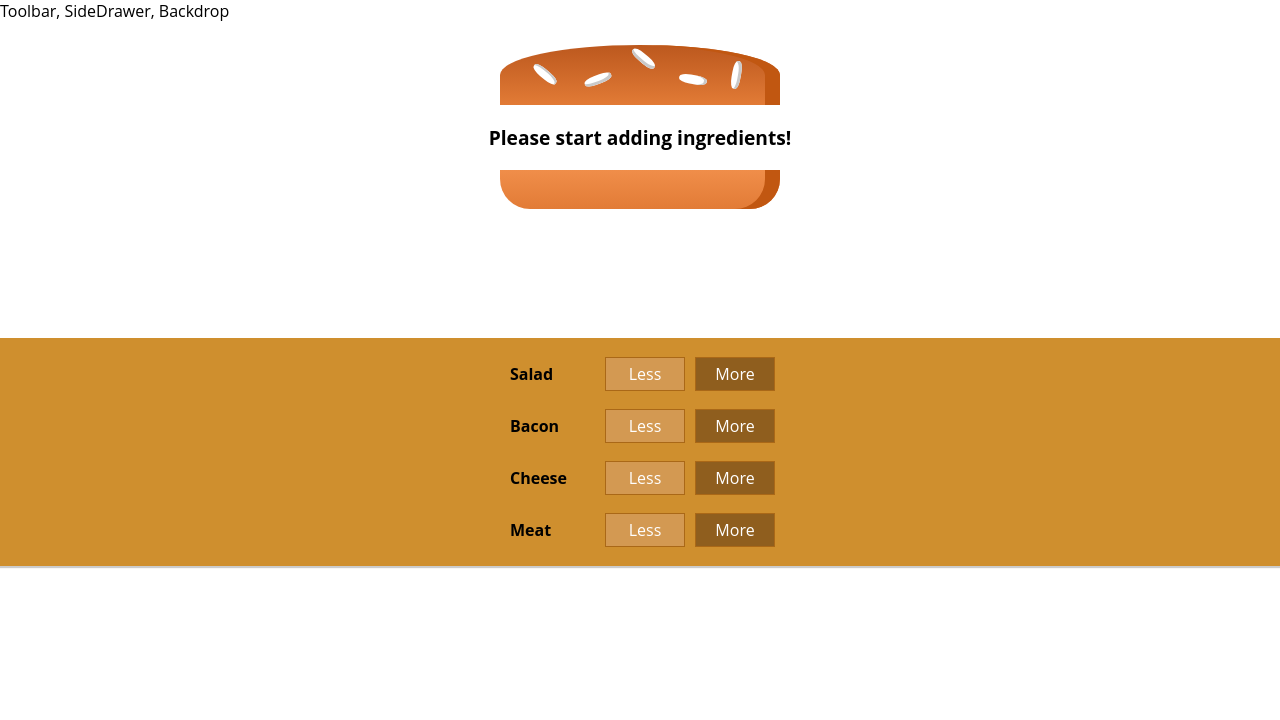
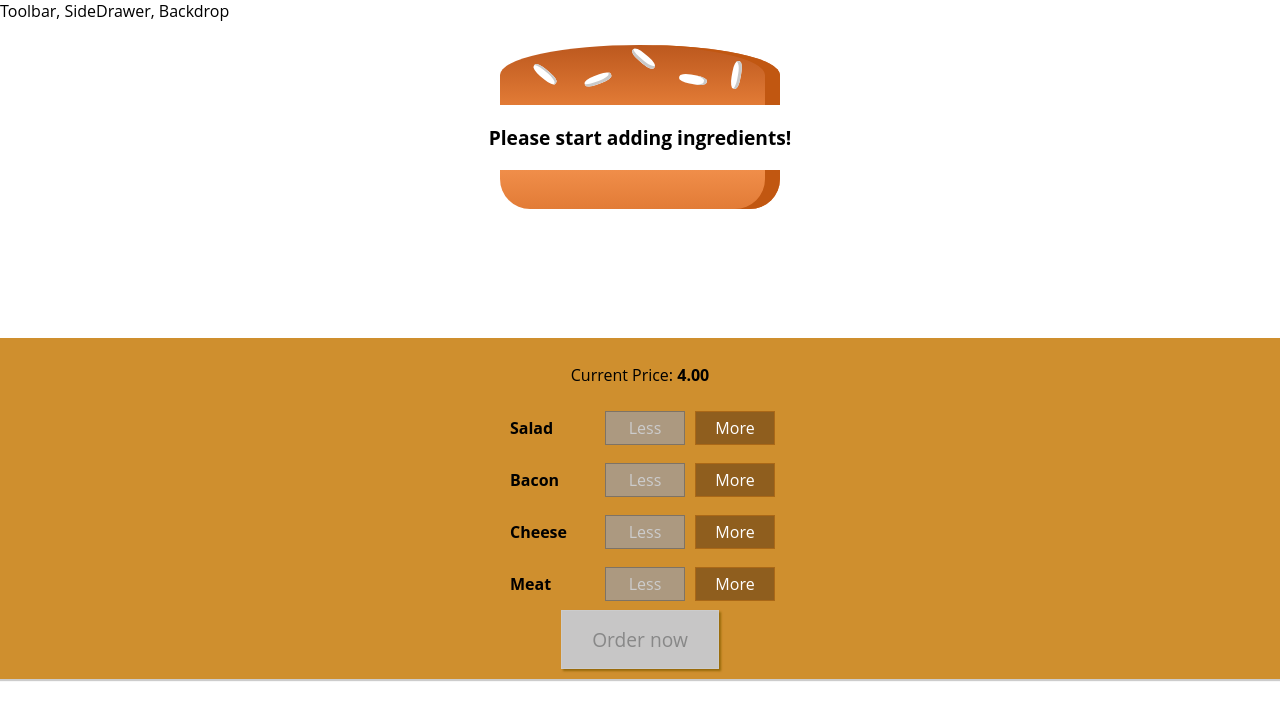
Before and after one commit to k1sauce/learnreact, a React app in the folder burger_builder/: page / in a window 1280 px wide. Shown: the top 720 px of the page. Built offline with nearby package versions, Linux system fonts and the light colour scheme.

Commit message:
adding and subtracting ingredients from state

```diff
--- a/burger_builder/src/components/Burger/BuildControls/BuildControl/BuildControl.js
+++ b/burger_builder/src/components/Burger/BuildControls/BuildControl/BuildControl.js
@@ -4,7 +4,7 @@
 const buildControl = (props) => (
     <div className={classes.BuildControl}>
         <div className={classes.Label}>{props.label}</div>
-        <button className={classes.Less}>Less</button>
+        <button className={classes.Less} onClick={props.removed} disabled={props.disabled}>Less</button>
         <button className={classes.More} onClick={props.added}>More</button>
     </div>
 );
--- a/burger_builder/src/components/Burger/BuildControls/BuildControls.js
+++ b/burger_builder/src/components/Burger/BuildControls/BuildControls.js
@@ -11,12 +11,18 @@
 
 const buildControls = (props) => (
     <div className={classes.BuildControls}>
+        <p>Current Price: <strong>{props.price.toFixed(2)}</strong></p>
         {controls.map(ctrl => (
             <BuildControl
                 key={ctrl.label}
                 label={ctrl.label}
-                added={() => props.ingredientAdded(ctrl.type)}/>
+                added={() => props.ingredientAdded(ctrl.type)}
+                removed={() => props.ingredientRemoved(ctrl.type)}
+                disabled={props.disabled[ctrl.type]}/>
         ))}
+        <button
+        className={classes.OrderButton}
+        disabled={!props.purchasable}>Order now</button>
     </div>
 );
 
--- a/burger_builder/src/components/Burger/BuildControls/BuildControls.module.css
+++ b/burger_builder/src/components/Burger/BuildControls/BuildControls.module.css
@@ -8,3 +8,44 @@
     margin: auto;
     padding: 10px 0;
 }
+
+.OrderButton {
+    background-color: #DAD735;
+    outline: none;
+    cursor: pointer;
+    border: 1px solid #966909;
+    color: #966909;
+    font-family: inherit;
+    font-size: 1.2em;
+    padding: 15px 30px;
+    box-shadow: 2px 2px 2px #966909;
+}
+
+.OrderButton:hover, .OrderButton:active {
+    background-color: #A0DB41;
+    border: 1px solid #966909;
+    color: #966909;
+}
+
+.OrderButton:disabled {
+    background-color: #C7C6C6;
+    cursor: not-allowed;
+    border: 1px solid #ccc;
+    color: #888888;
+}
+
+.OrderButton:not(:disabled) {
+    animation: enable 0.3s linear;
+}
+
+@keyframes enable {
+    0% {
+        transform: scale(1);
+    }
+    60% {
+        transform: scale(1.1);
+    }
+    100% {
+        transform: scale(1);
+    }
+}
--- a/burger_builder/src/containers/BurgerBuilder/BurgerBuilder.js
+++ b/burger_builder/src/containers/BurgerBuilder/BurgerBuilder.js
@@ -7,7 +7,7 @@
     salad: 0.5,
     cheese: 0.4,
     meat: 1.3,
-    bacone: 0.7
+    bacon: 0.7
 }
 
 const BurgerBuilder = () => {
@@ -17,12 +17,26 @@
             ingredients: {
                 salad: 0,
                 bacon: 0,
-                meat: 0,
-                cheese: 0
+                cheese: 0,
+                meat: 0
             },
-            totalPrice: 4
+            totalPrice: 4,
+            purchasable: false
         }
     )
+
+    const updatePurchaseState = (ingredients) => {
+
+        const sum = Object.keys(ingredients)
+            .map(igKey => {
+                return ingredients[igKey];
+            })
+            .reduce((sum, el) => {
+                return sum + el;
+            }, 0);
+
+        return sum > 0
+    }
 
     const addIngredientHandler = (type) => {
         const oldCount = burgerState.ingredients[type];
@@ -34,14 +48,51 @@
         const priceAddition = INGREDIENT_PRICES[type];
         const oldPrice = burgerState.totalPrice;
         const newPrice = oldPrice + priceAddition
-        setBurgerState({ingredients: updatedIngredients, totalPrice: newPrice})
+        const updatedPurchasable = updatePurchaseState(updatedIngredients)
+        setBurgerState({
+            ingredients: updatedIngredients,
+            totalPrice: newPrice,
+            purchasable: updatedPurchasable});
     }
+
+    const removeIngredientHandler = (type) => {
+        const oldCount = burgerState.ingredients[type];
+        if (oldCount <= 0) {
+            return;
+        }
+        const updatedCount = oldCount - 1;
+        const updatedIngredients = {
+            ...burgerState.ingredients
+        };
+        updatedIngredients[type] = updatedCount
+        const priceDeduction = INGREDIENT_PRICES[type];
+        const oldPrice = burgerState.totalPrice;
+        const newPrice = oldPrice - priceDeduction
+        const updatedPurchasable = updatePurchaseState(updatedIngredients)
+        setBurgerState({
+            ingredients: updatedIngredients,
+            totalPrice: newPrice,
+            purchasable: updatedPurchasable});
+
+    }
+
+    let disabledInfo = {
+        ...burgerState.ingredients
+    };
+
+    for (let key in disabledInfo) {
+        disabledInfo[key] = disabledInfo[key] <= 0
+    };
 
     return (
         <Aux>
             <Burger ingredients={burgerState.ingredients}/>
             <BuildControls
-                ingredientAdded={addIngredientHandler}/>
+                price={burgerState.totalPrice}
+                purchasable={burgerState.purchasable}
+                ingredientAdded={addIngredientHandler}
+                ingredientRemoved={removeIngredientHandler}
+                disabled={disabledInfo}/>
         </Aux>
     );
 };
```
